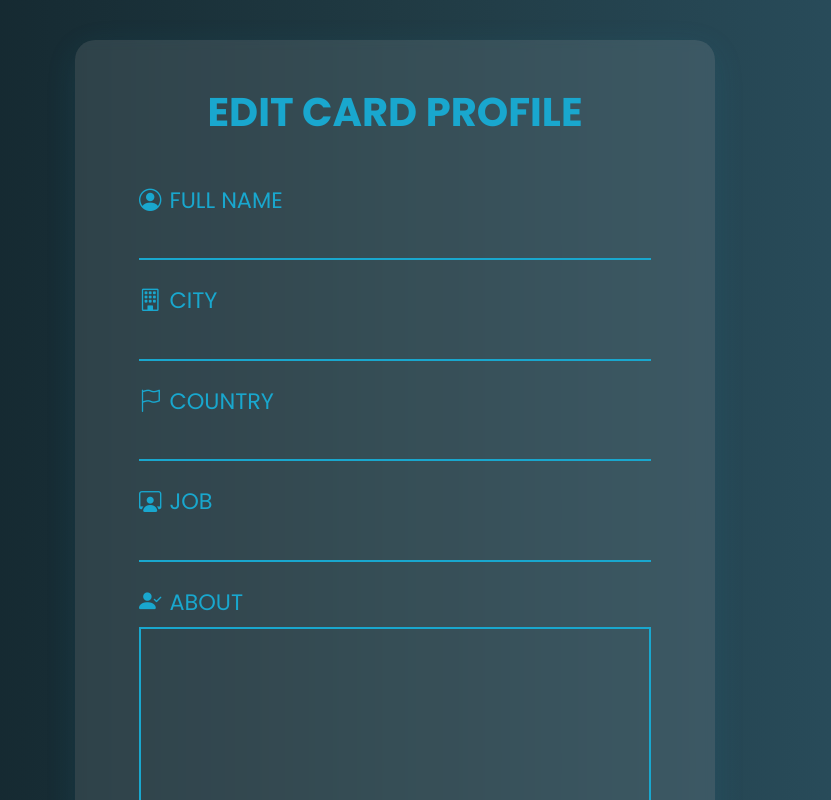
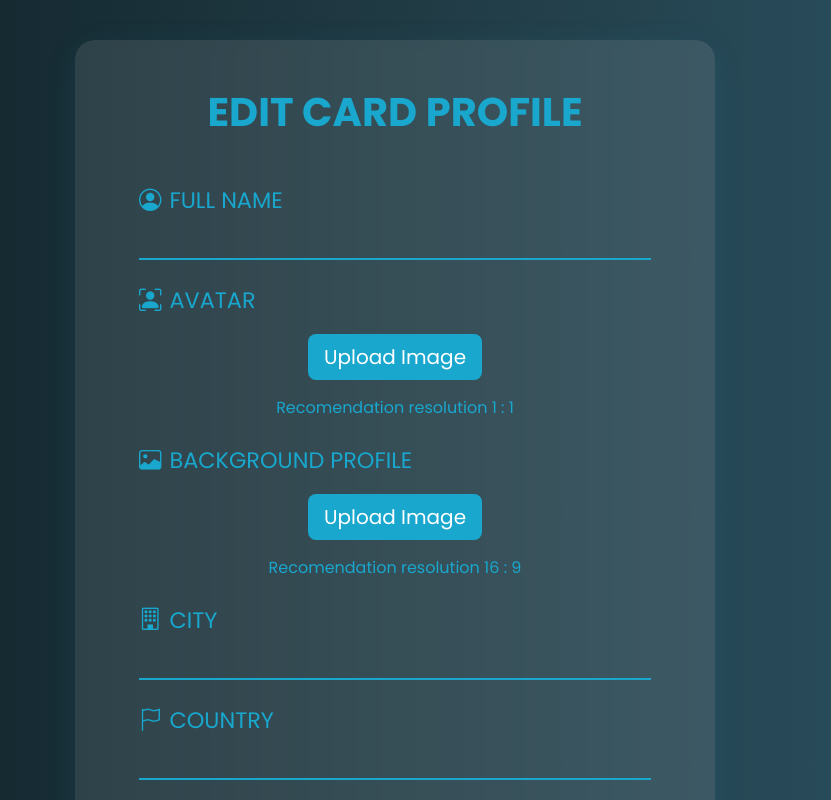
Before and after one commit to ridwanalfarezi/profile-card, a React (Vite) app: page /edit in a window 1280 px wide. Shown: the top 800 px of the page, without its empty margins (245-1076 px from the left). Built offline with nearby package versions, Linux system fonts and the light colour scheme.

Commit message:
feat: add avatar and background on /edit

```diff
--- a/src/Edit.jsx
+++ b/src/Edit.jsx
@@ -1,6 +1,21 @@
-import React from "react";
+import React, { useState } from "react";
 
 const Edit = () => {
+  const [image, setImage] = useState(null);
+  const [bg, setBg] = useState(null);
+
+  const handleImageChange = (event) => {
+    if (event.target.files && event.target.files[0]) {
+      setImage(URL.createObjectURL(event.target.files[0]));
+    }
+  };
+
+  const handleBgChange = (event) => {
+    if (event.target.files && event.target.files[0]) {
+      setBg(URL.createObjectURL(event.target.files[0]));
+    }
+  };
+
   return (
     <div className="edit-container">
       <form action="" className="d-block py-5">
@@ -11,6 +26,70 @@ const Edit = () => {
             <span>FULL NAME</span>
           </label>
           <input type="text" className="form-control" id="fname" />
+        </div>
+        <div className="mb-4">
+          <div
+            className="d-flex align-items-center gap-2 mb-3"
+            style={{ color: "var(--primary)", fontSize: "1.4rem" }}
+          >
+            <i class="bi bi-person-bounding-box"></i>
+            <span>AVATAR</span>
+          </div>
+          <div className="d-flex justify-content-around align-items-center">
+            <label htmlFor="previewImg" className="upload">
+              <span className="btn btn-lg button d-block w-100">
+                Upload Image
+              </span>
+            </label>
+            {image && (
+              <img src={image} alt="Avatar" className="rounded-circle w-25" />
+            )}
+            <input
+              type="file"
+              accept="img/*"
+              className="form-control"
+              id="previewImg"
+              onChange={handleImageChange}
+              hidden
+            />
+          </div>
+          <p className="text-center mt-3" style={{ color: "var(--primary)" }}>
+            Recomendation resolution 1 : 1
+          </p>
+        </div>
+        <div className="mb-4">
+          <div
+            className="d-flex align-items-center gap-2 mb-3"
+            style={{ color: "var(--primary)", fontSize: "1.4rem" }}
+          >
+            <i class="bi bi-image"></i>
+            <span>BACKGROUND PROFILE</span>
+          </div>
+          <div className="d-flex justify-content-around align-items-center">
+            <label htmlFor="previewBg" className="upload">
+              <span className="btn btn-lg button d-block w-100">
+                Upload Image
+              </span>
+            </label>
+            {bg && (
+              <img
+                src={bg}
+                alt="Background Profile"
+                className="rounded w-25"
+              />
+            )}
+            <input
+              type="file"
+              accept="img/*"
+              className="form-control"
+              id="previewBg"
+              onChange={handleBgChange}
+              hidden
+            />
+          </div>
+          <p className="text-center mt-3" style={{ color: "var(--primary)" }}>
+            Recomendation resolution 16 : 9
+          </p>
         </div>
         <div className="mb-4">
           <label htmlFor="city" className="d-flex align-items-center gap-2">
@@ -34,14 +113,20 @@ const Edit = () => {
           <input type="text" className="form-control" id="job" />
         </div>
         <div className="mb-4">
-          <label htmlFor="about" className="d-flex align-items-center gap-2 mb-2">
+          <label
+            htmlFor="about"
+            className="d-flex align-items-center gap-2 mb-2"
+          >
             <i className="bi bi-person-check-fill"></i>
             <span>ABOUT</span>
           </label>
           <textarea className="form-control" id="about" rows="8"></textarea>
         </div>
         <div className="mb-4">
-          <label htmlFor="instagram" className="d-flex align-items-center gap-2">
+          <label
+            htmlFor="instagram"
+            className="d-flex align-items-center gap-2"
+          >
             <i className="bi bi-instagram"></i>
             <span>INSTAGRAM</span>
           </label>
@@ -64,7 +149,12 @@ const Edit = () => {
             <i className="bi bi-twitter"></i>
             <span>TWITTER</span>
           </label>
-          <input type="url" className="form-control" id="twitter" name="twitter" />
+          <input
+            type="url"
+            className="form-control"
+            id="twitter"
+            name="twitter"
+          />
         </div>
         <div className="d-flex justify-content-between">
           <button
```
